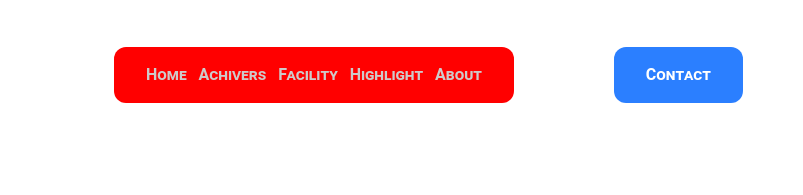
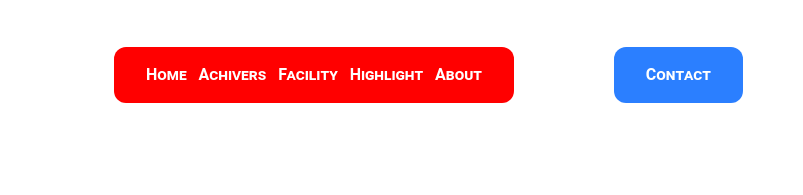
Before and after one commit to Sk-Pandey/Sage-University-Indore, a website: page index.html in a window 1280 px wide. Shown: the top 195 px of the page, 477-1280 px from the left. Drawn offline with Linux system fonts and the light colour scheme.

Commit message:
chnaged nav color

```diff
--- a/index.html
+++ b/index.html
@@ -14,7 +14,7 @@
            <img id="logo-img" class="lg:h-[150px] lg:w-[150px] h-[100px] w-[100px]" src="https://i.ibb.co/nqVz4YDM/sage-removebg-preview.png" alt="Sage-logo">
            <h1 class="lg:text-4xl md:text-3xl sm:text-2xl text-xl font-extrabold text-red-500 sm:text-shadow-[2px_2px_2px] text-shadow-gray-800">Sage University</h1>
         </div>
-        <nav class=" flex-1 max-w-[400px] hidden sm:block bg-[#ff0000] text-[#cecaca] p-3 lg:p-4 rounded-xl mr-3 lg:px-8">
+        <nav class=" flex-1 max-w-[400px] hidden sm:block bg-[#ff0000] text-white p-3 lg:p-4 rounded-xl mr-3 lg:px-8">
             <ul class="flex space-x-2 justify-between font-bold">
                 <li class="hover:cursor-pointer hover:text-gray-900"><a href="index.html">Home</a></li>
                 <li class="hover:cursor-pointer hover:text-gray-900"><a href="#achivers">Achivers</a></li>
```
Also changed, not shown: src/output.css.
